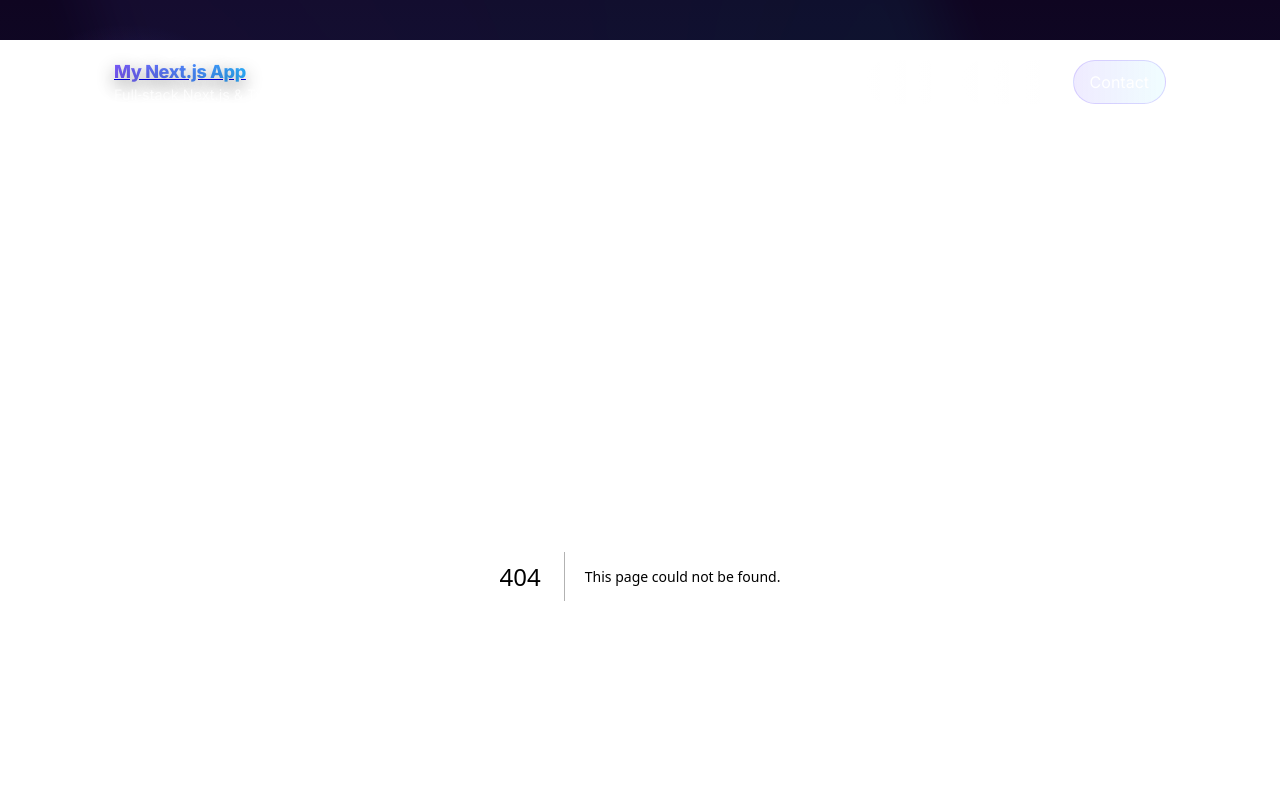
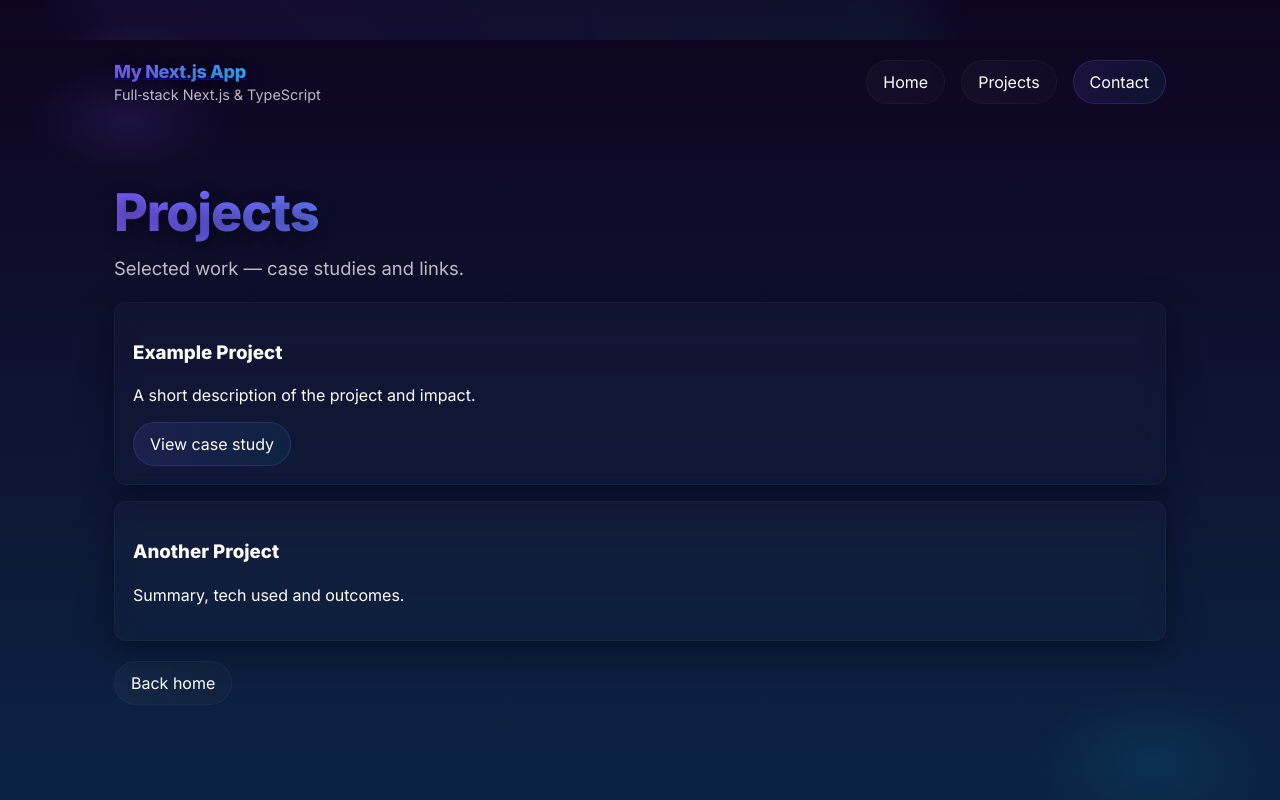
Before and after one commit to fullstacknyc/portfolio, a Next.js app: page /projects in a window 1280 px wide. Before the commit this address had no page. Shown: the top 800 px of the page. Built offline with nearby package versions, Linux system fonts and the light colour scheme.

Commit message:
minimal viable product update

```diff
--- a/src/app/page.tsx
+++ b/src/app/page.tsx
@@ -60,7 +60,10 @@ export default function HomePage() {
   return (
     <section>
       <header>
-        <h1 className="h1">Next.js development at your fingertips.</h1>
+        <h1 className="h1">
+          Next.js development at your fingertips —{" "}
+          <Typewriter words={["fast", "reliable", "accessible"]} />
+        </h1>
         <p className="h2">
           Create full stack React apps with Next.js — production-ready, fast, and
           accessible.
--- /dev/null
+++ b/src/app/projects/page.tsx
@@ -0,0 +1,31 @@
+import Link from "next/link";
+
+export default function ProjectsPage() {
+  return (
+    <section>
+      <header>
+        <h1 className="h1">Projects</h1>
+        <p className="h2">Selected work — case studies and links.</p>
+      </header>
+
+      <div style={{ display: "grid", gap: 16, marginTop: 20 }}>
+        <article className="card">
+          <h3 className="title">Example Project</h3>
+          <p className="desc">A short description of the project and impact.</p>
+          <div style={{ marginTop: 12 }}>
+            <Link href="/projects/example" className="btn btn--neon">View case study</Link>
+          </div>
+        </article>
+
+        <article className="card">
+          <h3 className="title">Another Project</h3>
+          <p className="desc">Summary, tech used and outcomes.</p>
+        </article>
+      </div>
+
+      <div style={{ marginTop: 20 }}>
+        <Link href="/" className="btn">Back home</Link>
+      </div>
+    </section>
+  );
+}
```
Also changed, not shown: src/app/contact/page.tsx (added, +22 -0 lines).
